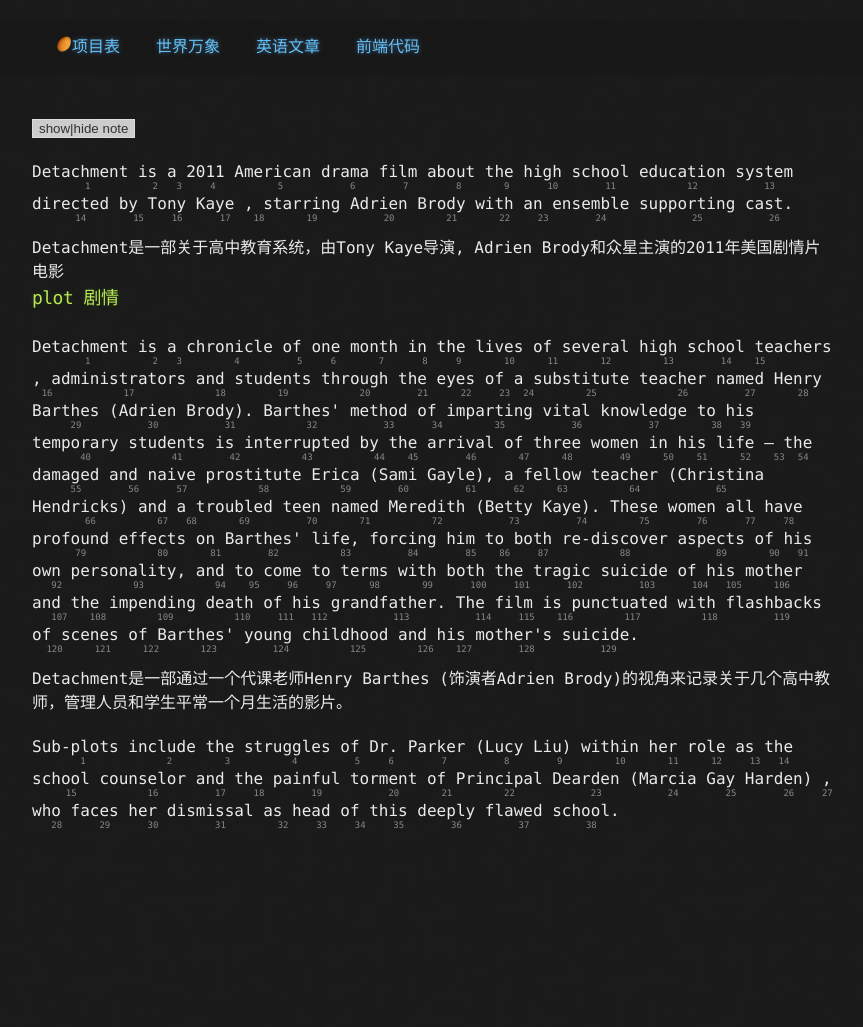
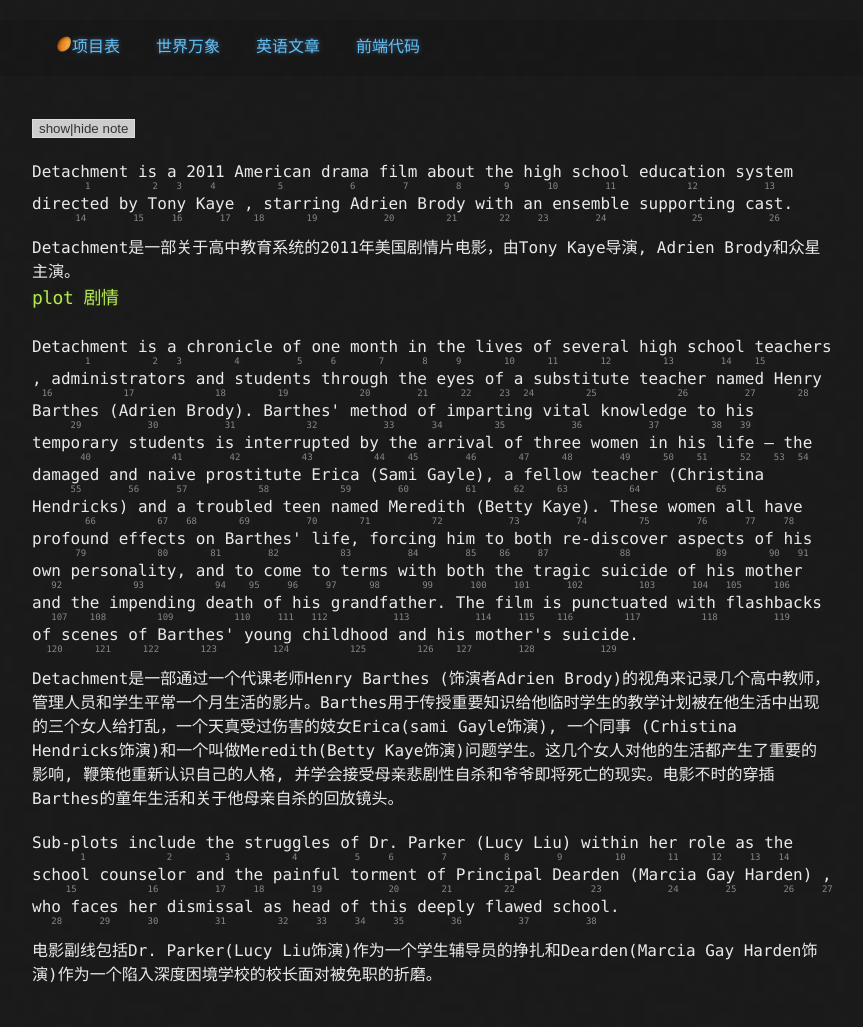
Before and after one commit to vunlin/vunlin.github.io, a Jekyll site: the page setup/Detachment (2011).html, which Jekyll copies as it is, in a window 1280 px wide. Shown: the whole page, without its empty margins (208-1071 px from the left). Built offline with Jekyll 4.4.1, drawn with Linux system fonts in a browser that asks for light colours; before the commit the page ends 900 px from its top, so only the background shows below that.

Commit message:
ready for upload, and for next article

```diff
--- a/setup/Detachment (2011).html
+++ b/setup/Detachment (2011).html
@@ -34,14 +34,16 @@
 	<div id="plot">
 		<p>Detachment is a 2011 American drama film about the high school education system directed by Tony Kaye, starring Adrien Brody with an ensemble supporting cast.</p>
 
-		<div>Detachment是一部关于高中教育系统，由Tony Kaye导演, Adrien Brody和众星主演的2011年美国剧情片电影</div>
+		<div>Detachment是一部关于高中教育系统的2011年美国剧情片电影，由Tony Kaye导演, Adrien Brody和众星主演。</div>
 
 		<h3>plot 剧情</h3>
 		<p>Detachment is a chronicle of one month in the lives of several high school teachers, administrators and students through the eyes of a substitute teacher named Henry Barthes (Adrien Brody). Barthes' method of imparting vital knowledge to his temporary students is interrupted by the arrival of three women in his life — the damaged and naive prostitute Erica (Sami Gayle), a fellow teacher (Christina Hendricks) and a troubled teen named Meredith (Betty Kaye). These women all have profound effects on Barthes' life, forcing him to both re-discover aspects of his own personality, and to come to terms with both the tragic suicide of his mother and the impending death of his grandfather. The film is punctuated with flashbacks of scenes of Barthes' young childhood and his mother's suicide.</p>
 
-		<div>Detachment是一部通过一个代课老师Henry Barthes (饰演者Adrien Brody)的视角来记录关于几个高中教师，管理人员和学生平常一个月生活的影片。</div>
+		<div>Detachment是一部通过一个代课老师Henry Barthes (饰演者Adrien Brody)的视角来记录几个高中教师，管理人员和学生平常一个月生活的影片。Barthes用于传授重要知识给他临时学生的教学计划被在他生活中出现的三个女人给打乱，一个天真受过伤害的妓女Erica(sami Gayle饰演), 一个同事 (Crhistina Hendricks饰演)和一个叫做Meredith(Betty Kaye饰演)问题学生。这几个女人对他的生活都产生了重要的影响, 鞭策他重新认识自己的人格, 并学会接受母亲悲剧性自杀和爷爷即将死亡的现实。电影不时的穿插Barthes的童年生活和关于他母亲自杀的回放镜头。</div>
 
 		<p>Sub-plots include the struggles of Dr. Parker (Lucy Liu) within her role as the school counselor and the painful torment of Principal Dearden (Marcia Gay Harden), who faces her dismissal as head of this deeply flawed school.</p>
+
+		<div>电影副线包括Dr. Parker(Lucy Liu饰演)作为一个学生辅导员的挣扎和Dearden(Marcia Gay Harden饰演)作为一个陷入深度困境学校的校长面对被免职的折磨。</div>
 	</div>
   </section>
   <script>
```
